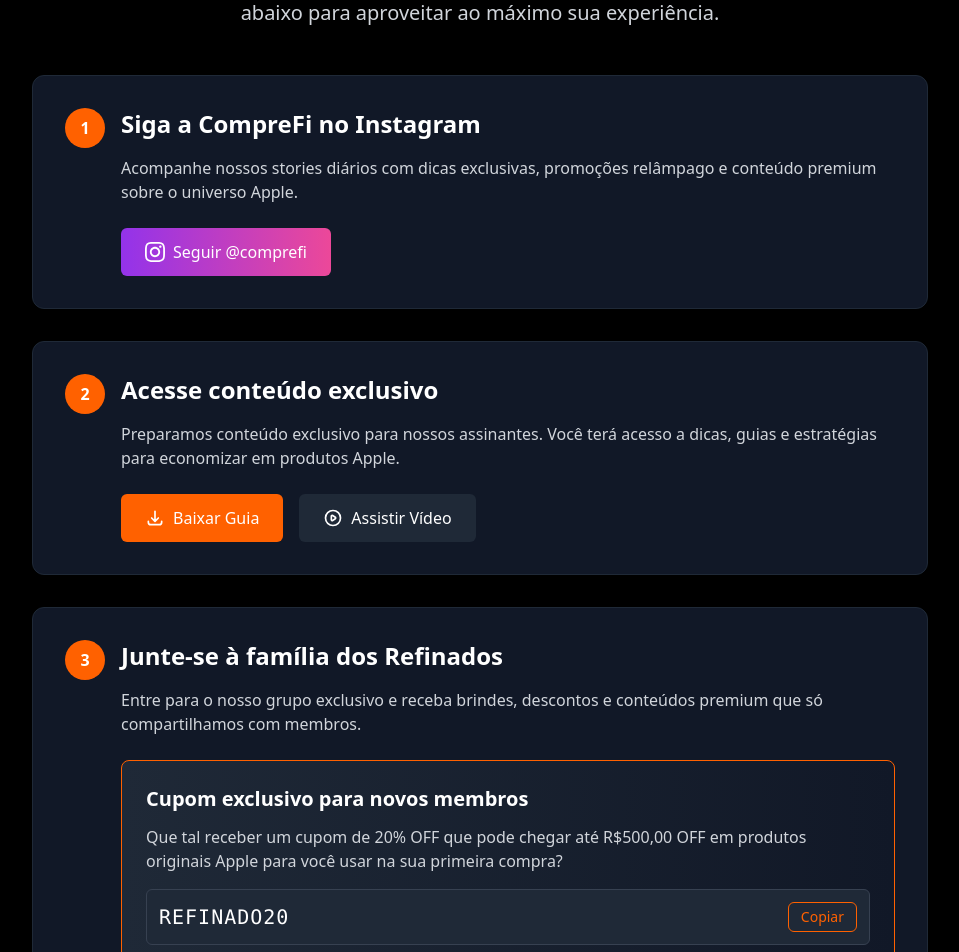
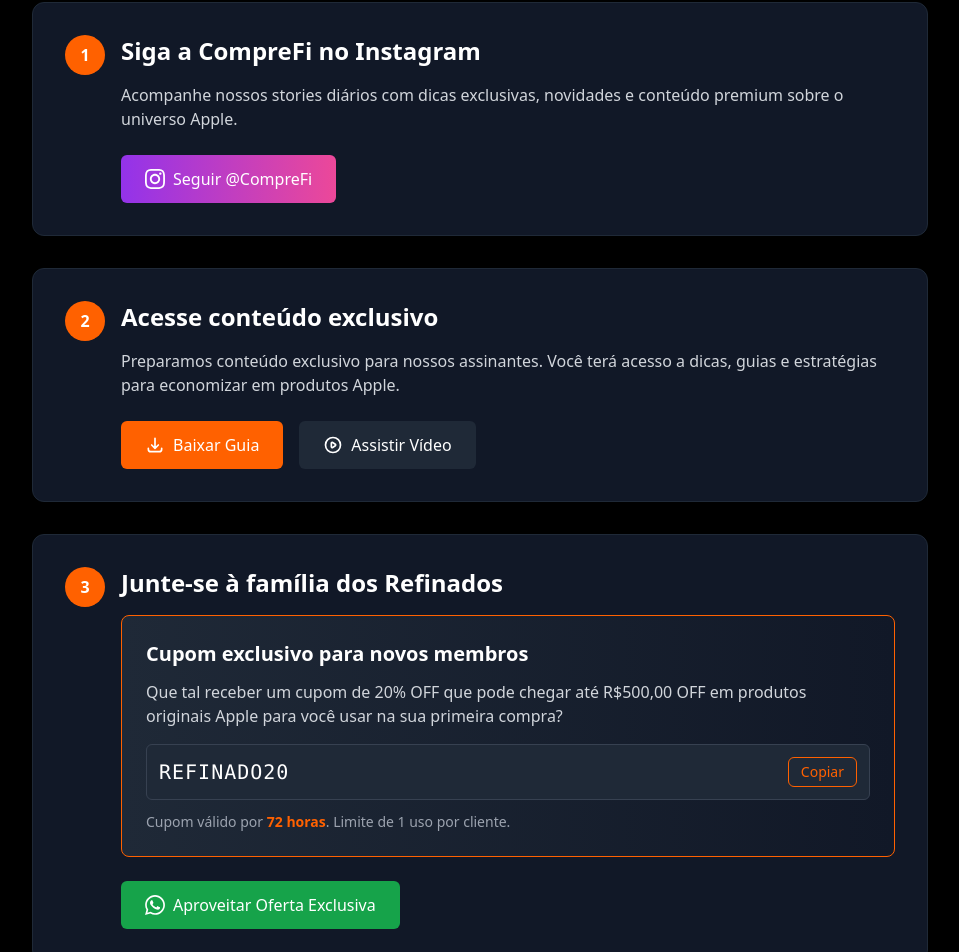
Before and after one commit to GustavoGussoni/comprefi, a React (Vite) app: page /agradecimento in a window 1280 px wide. Shown: the part 222-1174 px from the top of the page, without its empty margins (160-1119 px from the left). Built offline with nearby package versions, Linux system fonts and the light colour scheme.

Commit message:
feat: agradecimento

```diff
--- a/src/App.tsx
+++ b/src/App.tsx
@@ -33,7 +33,7 @@
 
 const Layout = ({ children }: { children: React.ReactNode }) => {
   const location = useLocation();
-  const hideHeaderRoutes = ["/economia", "/teste-infalivel"];
+  const hideHeaderRoutes = ["/economia", "/teste-infalivel", "/agradecimento"];
   const shouldHideHeader = hideHeaderRoutes.includes(location.pathname);
 
   return (
--- a/src/pages/Agradecimento.tsx
+++ b/src/pages/Agradecimento.tsx
@@ -64,8 +64,7 @@
                   </h2>
                   <p className="text-gray-300 mb-6">
                     Acompanhe nossos stories diários com dicas exclusivas,
-                    promoções relâmpago e conteúdo premium sobre o universo
-                    Apple.
+                    novidades e conteúdo premium sobre o universo Apple.
                   </p>
                   <a
                     href="https://instagram.com/comprefi"
@@ -81,7 +80,7 @@
                     >
                       <path d="M12 2.163c3.204 0 3.584.012 4.85.07 3.252.148 4.771 1.691 4.919 4.919.058 1.265.069 1.645.069 4.849 0 3.205-.012 3.584-.069 4.849-.149 3.225-1.664 4.771-4.919 4.919-1.266.058-1.644.07-4.85.07-3.204 0-3.584-.012-4.849-.07-3.26-.149-4.771-1.699-4.919-4.92-.058-1.265-.07-1.644-.07-4.849 0-3.204.013-3.583.07-4.849.149-3.227 1.664-4.771 4.919-4.919 1.266-.057 1.645-.069 4.849-.069zm0-2.163c-3.259 0-3.667.014-4.947.072-4.358.2-6.78 2.618-6.98 6.98-.059 1.281-.073 1.689-.073 4.948 0 3.259.014 3.668.072 4.948.2 4.358 2.618 6.78 6.98 6.98 1.281.058 1.689.072 4.948.072 3.259 0 3.668-.014 4.948-.072 4.354-.2 6.782-2.618 6.979-6.98.059-1.28.073-1.689.073-4.948 0-3.259-.014-3.667-.072-4.947-.196-4.354-2.617-6.78-6.979-6.98-1.281-.059-1.69-.073-4.949-.073zm0 5.838c-3.403 0-6.162 2.759-6.162 6.162s2.759 6.163 6.162 6.163 6.162-2.759 6.162-6.163c0-3.403-2.759-6.162-6.162-6.162zm0 10.162c-2.209 0-4-1.79-4-4 0-2.209 1.791-4 4-4s4 1.791 4 4c0 2.21-1.791 4-4 4zm6.406-11.845c-.796 0-1.441.645-1.441 1.44s.645 1.44 1.441 1.44c.795 0 1.439-.645 1.439-1.44s-.644-1.44-1.439-1.44z" />
                     </svg>
-                    Seguir @comprefi
+                    Seguir @CompreFi
                   </a>
                 </div>
               </div>
@@ -132,8 +131,9 @@
                       </h2>
                       <p className="text-gray-300 mb-6">
                         Descubra como mais de 1.400 pessoas economizaram de R$
-                        300 a R$ 20.000 em produtos Apple usando nossas
-                        estratégias exclusivas.
+                        300,00 a R$ 20.000,00 em produtos Apple usando nosso
+                        programa de indicações com desconto progressivo e
+                        ofertas exclusivas.
                       </p>
                       <div className="aspect-w-16 aspect-h-9 bg-gray-800 rounded-lg overflow-hidden mb-6">
                         <div className="flex items-center justify-center h-full">
@@ -265,11 +265,11 @@
                   <h2 className="text-2xl font-bold text-white mb-4">
                     Junte-se à família dos Refinados
                   </h2>
-                  <p className="text-gray-300 mb-6">
+                  {/* <p className="text-gray-300 mb-6">
                     Entre para o nosso grupo exclusivo e receba brindes,
                     descontos e conteúdos premium que só compartilhamos com
                     membros.
-                  </p>
+                  </p> */}
                   <div className="bg-gradient-to-r from-gray-800 to-gray-900 p-6 rounded-lg border border-[#ff6100] mb-6">
                     <h3 className="text-xl font-bold text-white mb-3">
                       Cupom exclusivo para novos membros
@@ -298,11 +298,11 @@
                       <span className="text-[#ff6100] font-semibold">
                         {countdown} horas
                       </span>
-                      . Limite de um uso por cliente.
+                      . Limite de 1 uso por cliente.
                     </p>
                   </div>
                   <a
-                    href="https://wa.me/5534999252590?text=Olá!%20Quero%20fazer%20parte%20da%20família%20dos%20Refinados%20e%20receber%20brindes%20exclusivos!"
+                    href="https://wa.me/5534999252590?text=Olá!%20Quero%20aproveitar%20a%20Oferta%20Exclusiva%20e%20usar%20meu%20cupom%20REFINADO20!"
                     target="_blank"
                     rel="noopener noreferrer"
                     className="inline-flex items-center bg-green-600 hover:bg-green-700 text-white py-3 px-6 rounded-md transition-colors"
@@ -315,7 +315,7 @@
                     >
                       <path d="M.057 24l1.687-6.163c-1.041-1.804-1.588-3.849-1.587-5.946.003-6.556 5.338-11.891 11.893-11.891 3.181.001 6.167 1.24 8.413 3.488 2.245 2.248 3.481 5.236 3.48 8.414-.003 6.557-5.338 11.892-11.893 11.892-1.99-.001-3.951-.5-5.688-1.448l-6.305 1.654zm6.597-3.807c1.676.995 3.276 1.591 5.392 1.592 5.448 0 9.886-4.434 9.889-9.885.002-5.462-4.415-9.89-9.881-9.892-5.452 0-9.887 4.434-9.889 9.884-.001 2.225.651 3.891 1.746 5.634l-.999 3.648 3.742-.981zm11.387-5.464c-.074-.124-.272-.198-.57-.347-.297-.149-1.758-.868-2.031-.967-.272-.099-.47-.149-.669.149-.198.297-.768.967-.941 1.165-.173.198-.347.223-.644.074-.297-.149-1.255-.462-2.39-1.475-.883-.788-1.48-1.761-1.653-2.059-.173-.297-.018-.458.13-.606.134-.133.297-.347.446-.521.151-.172.2-.296.3-.495.099-.198.05-.372-.025-.521-.075-.148-.669-1.611-.916-2.206-.242-.579-.487-.501-.669-.51l-.57-.01c-.198 0-.52.074-.792.372s-1.04 1.016-1.04 2.479 1.065 2.876 1.213 3.074c.149.198 2.095 3.2 5.076 4.487.709.306 1.263.489 1.694.626.712.226 1.36.194 1.872.118.571-.085 1.758-.719 2.006-1.413.248-.695.248-1.29.173-1.414z" />
                     </svg>
-                    Entrar para o Grupo
+                    Aproveitar Oferta Exclusiva
                   </a>
                 </div>
               </div>
```
Also changed, not shown: 5 other files (tests, documents, lock files or other folders).
